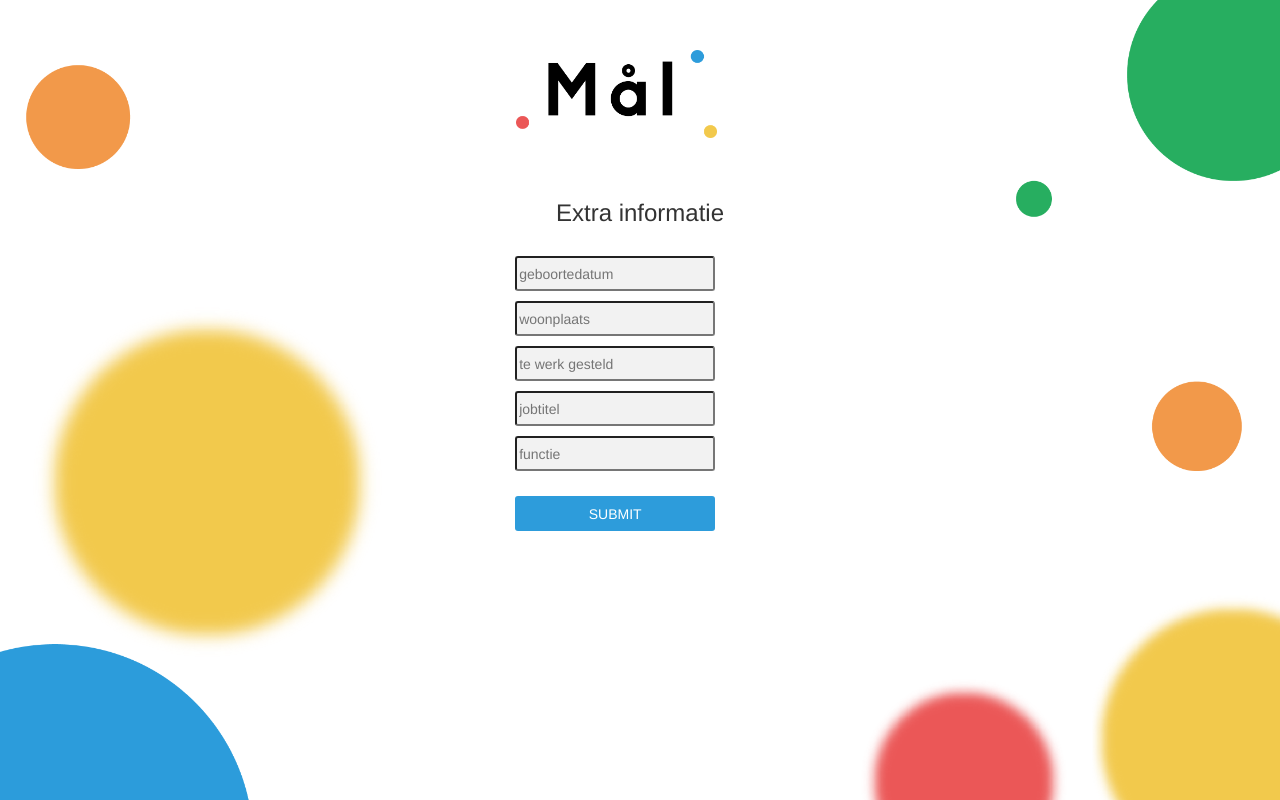
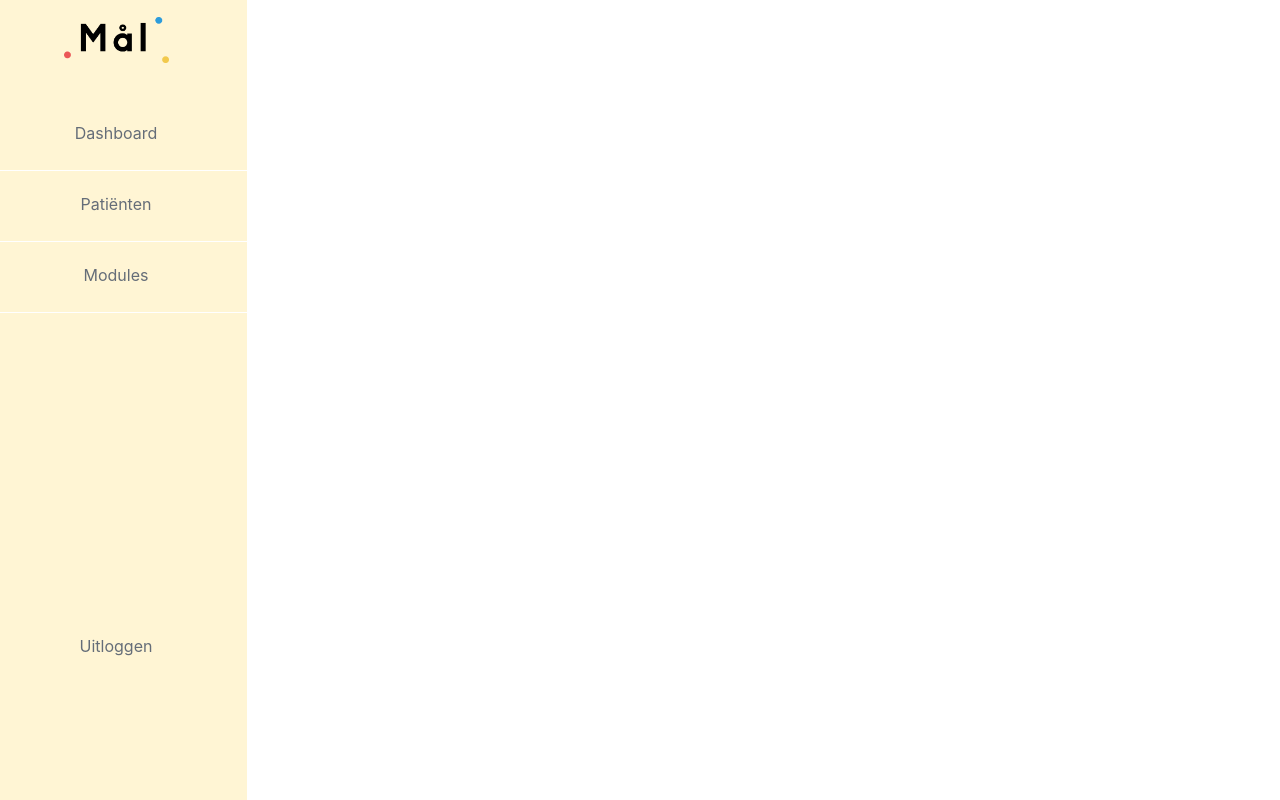
Before and after one commit to aronvanes/eindwerk2017, a PHP site: page /profiel.php in a window 1280 px wide. Run offline with PHP 8.4, Linux system fonts and the light colour scheme; data that the repository does not hold is empty.

Commit message:
patient overzicht

```diff
--- a/profiel.php
+++ b/profiel.php
@@ -3,70 +3,44 @@ spl_autoload_register(function($class){
     include_once("classes/" .  $class . ".class.php");
 });
 
-if (!empty($_POST)){
-    try {
-    $extra = new Profiel();
-    ///$extra->setUsers_id($user);
-    $extra->setGeboortedatum($_POST['geboortedatum']);
-    $extra->setWoonplaats($_POST['woonplaats']);
-    $extra->setTewerkgesteld($_POST['tewerkgesteld']);
-    $extra->setJobtitel($_POST['jobtitel']);
-    $extra->setFunctie($_POST['functie']);
-    if($extra->Profiel()){
-        session_start();
-        $_SESSION['usernaam'] = $user->getUsernaam();
-        header('location: dashboard.php');
-    }
-    }
-    catch (Exception $e) {
-        $message = $e->getMessage();
-    }
-}
+session_start();
 
 ?><!DOCTYPE html>
 <html lang="en">
+<head>
+    <meta charset="UTF-8">
+    <meta name="viewport" content="width=device-width, initial-scale=1.0">
+    <meta http-equiv="X-UA-Compatible" content="ie=edge">
+    <title>Mål</title>
+    <link href="vendor/bootstrap/css/bootstrap.min.css" rel="stylesheet">
+    <link href="css/sb-admin.css" rel="stylesheet">
+    <link href="css/styletwee.css" rel="stylesheet">
+    <link href="https://fonts.googleapis.com/css?family=Roboto" rel="stylesheet">
+</head>
+<body>
 
-<head>
-  <meta charset="utf-8">
-  <meta http-equiv="X-UA-Compatible" content="IE=edge">
-  <meta name="viewport" content="width=device-width, initial-scale=1, shrink-to-fit=no">
-  <meta name="description" content="">
-  <meta name="author" content="">
-  <title>SB Admin - Start Bootstrap Template</title>
-  <link href="css/bootstrap.min.css" rel="stylesheet">
-  <link href="css/sb-admin.css" rel="stylesheet">
-  <link href="css/style.css" rel="stylesheet">
-  <link href="https://fonts.googleapis.com/css?family=Roboto" rel="stylesheet">
+<div class="row">
+<div class=navigation>
+<a href=""><div class="logo"></div></a>
+<nav class="navbar-fixed-left">
+    <ul class="nav navbar-nav">
+    <li><a href="dashboard.php">Dashboard</a></li>
+    <li><a href="patienten.php">Patiënten</a></li>
+    <li><a href="modules.php">Modules</a></li>
+    <a href="logout.php" id="logout">Uitloggen</a>
+    </ul>
+</nav>
+</div>
+<div class="content offset-1 col-md-7">
+    <?php
+    if(isset($_GET['id'])){
+    $huidige = new UserInfo();
+    $huidige->setId($_GET['id']);
+    $huidige = $huidige->getUserInfo();
+} ?>
+<h2><?php echo ($huidige['firstname']) . " " . ($huidige['lastname']); ?></h2>
 
-</head>
-
-<body>
-  <div class="container">
-
-<div class="logo"></div>
-<?php if ( isset($message)): ?>
-        <div class="error">
-            <label for="error"> <?php echo $message; ?>  </label>
-        </div>
- <?php endif;?>
-<h3>Extra informatie</h3>
-  <form action="#" method="post">
-    <input type="text" name="geboortedatum" id="geboortedatum" placeholder="geboortedatum">
-    <br>
-    <input type="text" name="woonplaats" id="woonplaats" placeholder="woonplaats">
-    <br>
-    <input type="text" name="tewerkgesteld" id="tewerkgesteld" placeholder="te werk gesteld">
-    <br>
-    <input type="text" name="jobtitel" id="jobtitel" placeholder="jobtitel">
-    <br>
-    <input type="text" name="functie" id="functie" placeholder="functie">
-    <br>
-    <input type="submit" name="button" id="button" placeholder="Klaar!">
-</form>
-
-
-
-  </div>
+</div>
+</div>
 </body>
-
 </html>
```
Also changed, not shown: classes/UserInfo.class.php (added, +34 -0 lines), patienten.php (+4 -4 lines).
